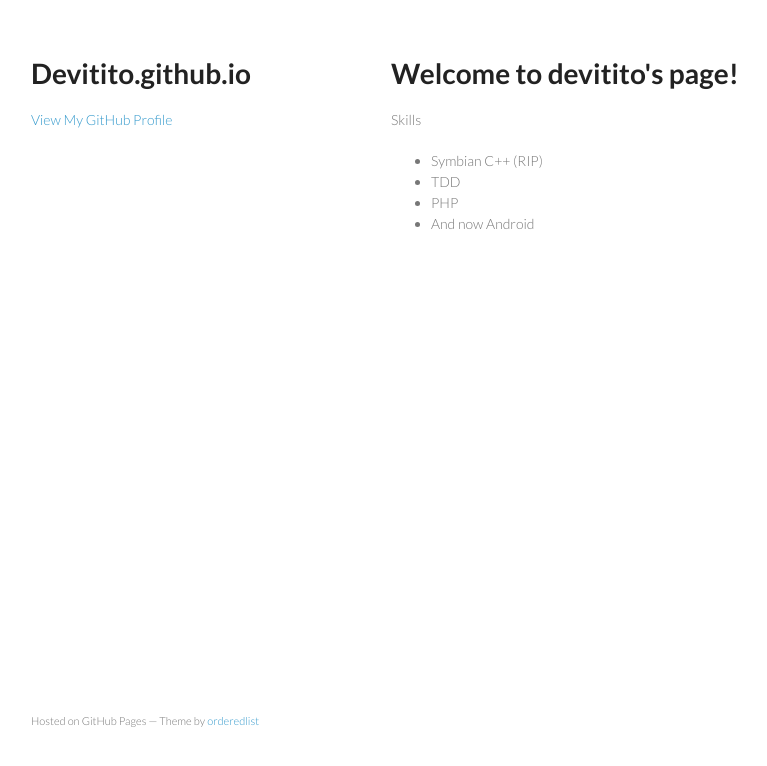
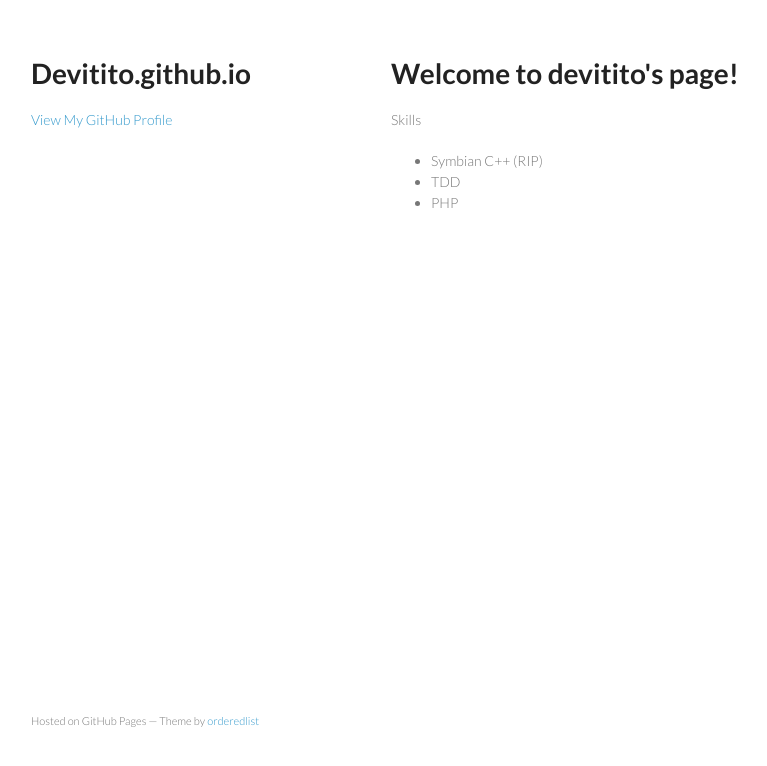
Before and after one commit to devitito/devitito.github.io, a plain HTML site: page index.html in a window 1280 px wide. Shown: the whole page, without its empty margins (179-946 px from the left). Drawn offline with Linux system fonts and the light colour scheme.

Commit message:
Update index.html

```diff
--- a/index.html
+++ b/index.html
@@ -33,7 +33,6 @@
 </li>
 <li>TDD</li>
 <li>PHP</li>
-<li>And now Android</li>
 </ul>
       </section>
       <footer>
```
